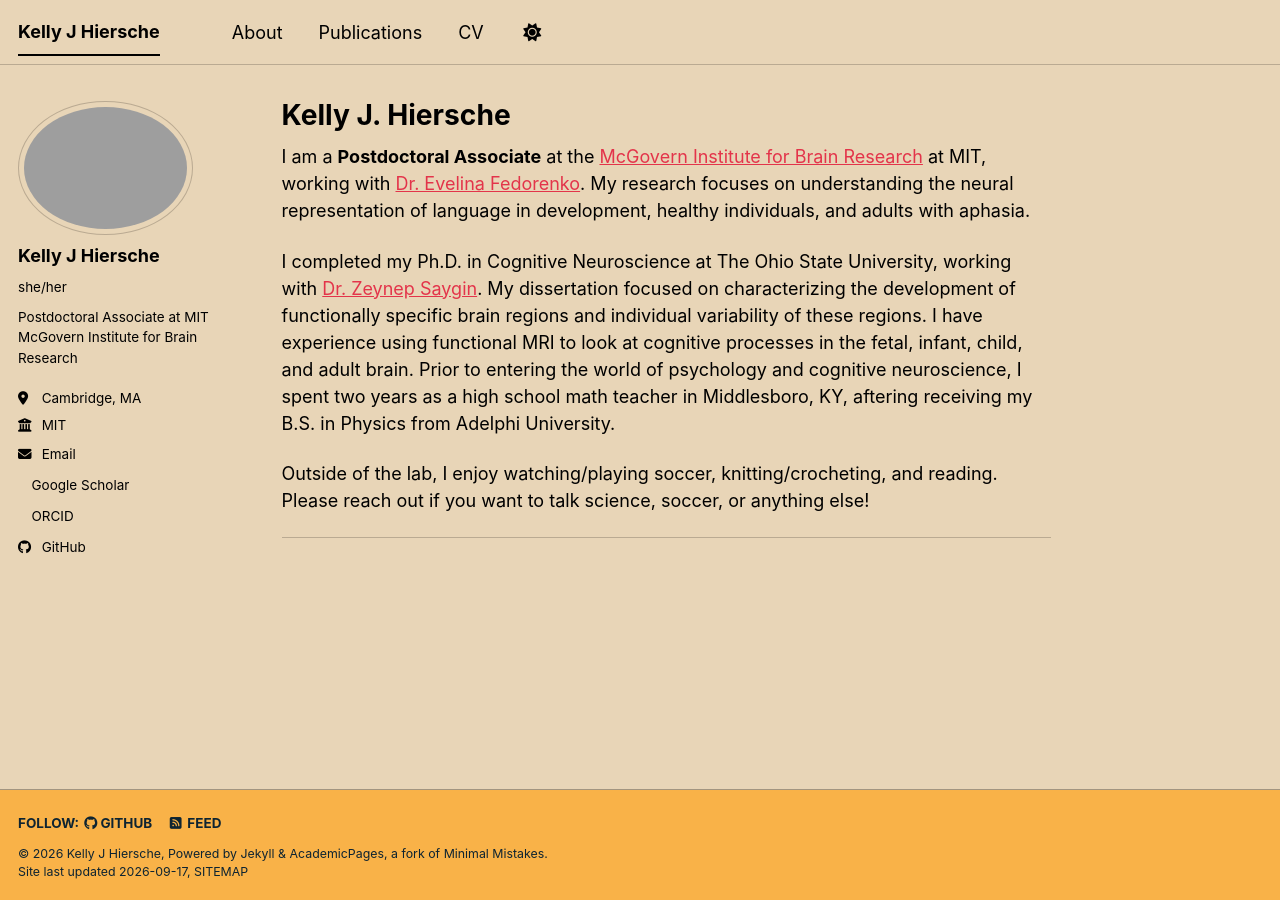
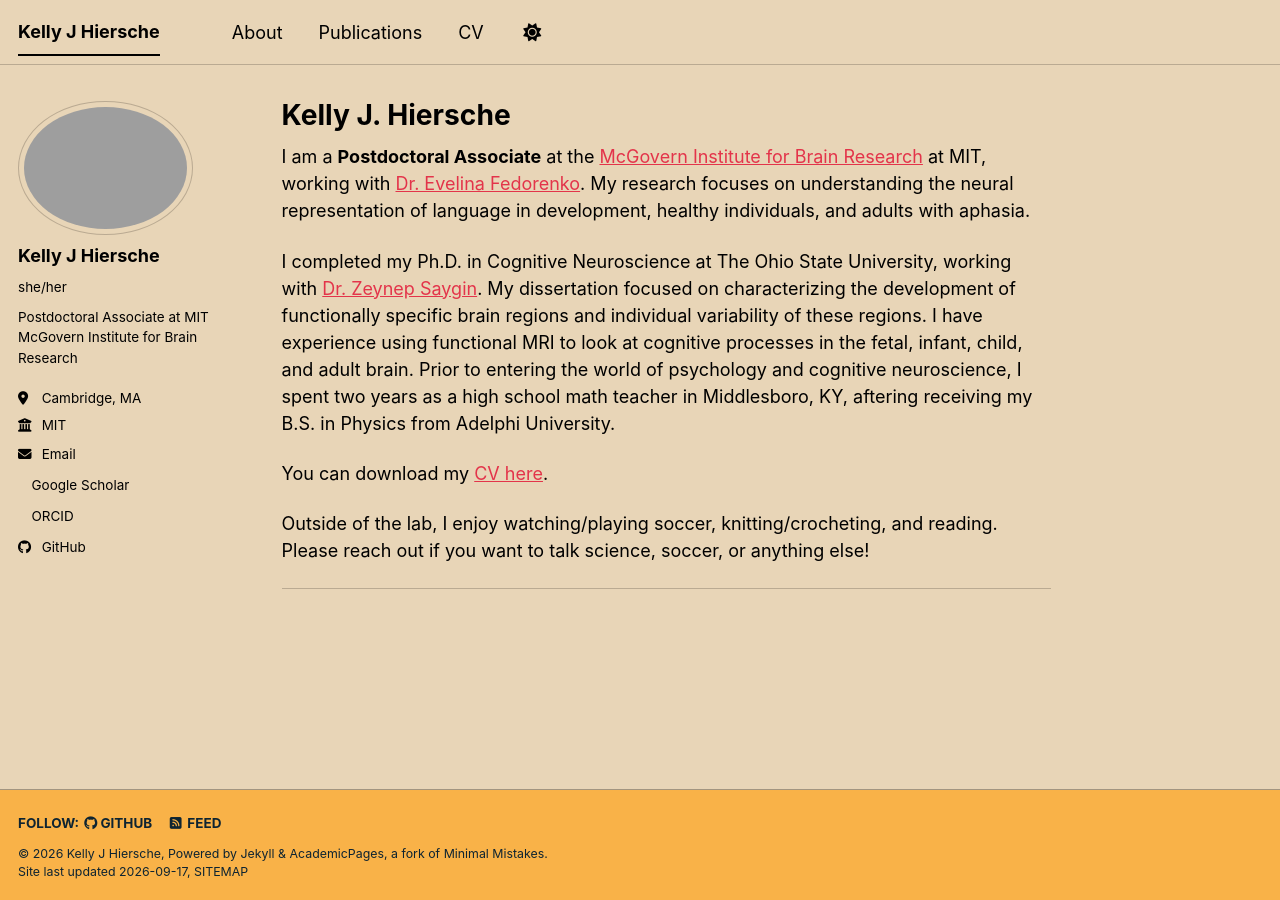
Before and after one commit to kellyjhiersche/kellyjhiersche.github.io, a Jekyll site: the page built from _pages/about.md, in a window 1280 px wide. Built offline with Jekyll 4.4.1, drawn with Linux system fonts in a browser that asks for light colours; a style sheet for code colours, icons or effects is not loaded.

Commit message:
Update about.md

```diff
--- a/_pages/about.md
+++ b/_pages/about.md
@@ -11,6 +11,8 @@ I am a  **Postdoctoral Associate** at the [McGovern Institute for Brain Research
 
 I completed my Ph.D. in Cognitive Neuroscience at The Ohio State University, working with [Dr. Zeynep Saygin](https://www.zeynepsaygin.com/). My dissertation focused on characterizing the development of functionally specific brain regions and individual variability of these regions. I have experience using functional MRI to look at cognitive processes in the fetal, infant, child, and adult brain. Prior to entering the world of psychology and cognitive neuroscience, I spent two years as a high school math teacher in Middlesboro, KY, aftering receiving my B.S. in Physics from Adelphi University.
 
+You can download my [CV here]({{ site.baseurl }}/assets/files/cv.pdf).
+
 Outside of the lab, I enjoy watching/playing soccer, knitting/crocheting, and reading. Please reach out if you want to talk science, soccer, or anything else!
 
 ---
```
